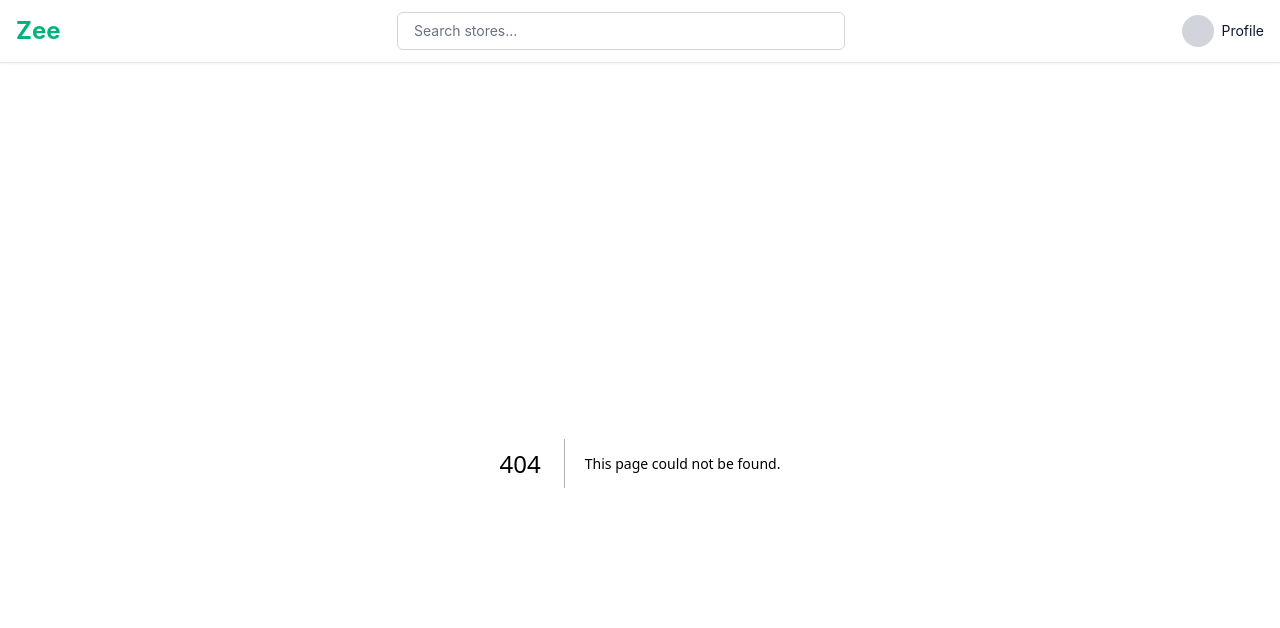
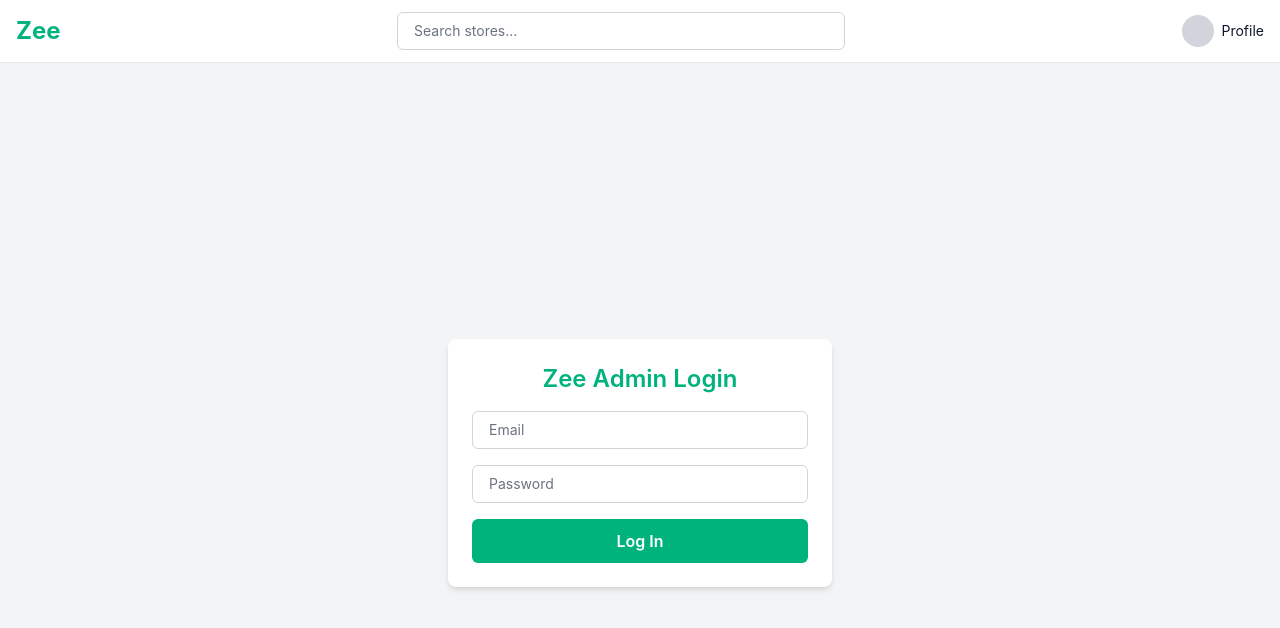
Before and after one commit to ZeeApp-sa/Zee-app, a Next.js app: page /login in a window 1280 px wide. Before the commit this address had no page. Shown: the top 628 px of the page. Built offline with nearby package versions, Linux system fonts and the light colour scheme; no server answers.

Commit message:
added auth

```diff
--- /dev/null
+++ b/src/app/dashboard/layout.tsx
@@ -0,0 +1,9 @@
+import AuthGuard from '@/lib/AuthGuard';
+
+export default function DashboardLayout({ children }: { children: React.ReactNode }) {
+  return (
+    <AuthGuard>
+      <section className="p-4 bg-gray-50 min-h-screen">{children}</section>
+    </AuthGuard>
+  );
+}
--- /dev/null
+++ b/src/app/dashboard/page.tsx
@@ -0,0 +1,34 @@
+'use client';
+
+import { useAuth } from '@/lib/AuthContext';
+
+export default function DashboardPage() {
+  const { user } = useAuth();
+
+  return (
+    <div className="min-h-screen bg-gray-50 p-6">
+      <div className="mb-8">
+        <h1 className="text-3xl font-bold text-gray-800">Welcome, {user?.email}</h1>
+        <p className="text-gray-500">Here’s your store overview 👇</p>
+      </div>
+
+      {/* Stats Grid */}
+      <div className="grid grid-cols-1 sm:grid-cols-2 lg:grid-cols-4 gap-6">
+        <StatCard title="Total Products" value="37" />
+        <StatCard title="Orders This Week" value="12" />
+        <StatCard title="Active Specials" value="4" />
+        <StatCard title="New Customers" value="9" />
+      </div>
+    </div>
+  );
+}
+
+// 💡 Simple reusable stat card component
+function StatCard({ title, value }: { title: string; value: string | number }) {
+  return (
+    <div className="bg-white rounded-xl shadow-sm p-5 border border-gray-200">
+      <h2 className="text-sm font-medium text-gray-500">{title}</h2>
+      <p className="mt-2 text-2xl font-semibold text-primary">{value}</p>
+    </div>
+  );
+}
--- a/src/app/layout.tsx
+++ b/src/app/layout.tsx
@@ -5,6 +5,7 @@ import NavBar from '@/components/NavBar';
 import BottomNav from '@/components/BottomNav';
 import { Inter } from "next/font/google";
 import { ReactNode } from "react";
+import { AuthProvider } from '@/lib/AuthContext';
 
 const geistSans = localFont({
   src: "./fonts/GeistVF.woff",
@@ -39,9 +40,12 @@ export default function RootLayout({
       <body
         className={`${geistSans.variable} ${geistMono.variable} antialiased`}
       >
-        <NavBar />
-        <main className="container">{children}</main>
-        <BottomNav />
+        <AuthProvider>
+          <NavBar />
+          <main className="container">{children}</main>
+          <BottomNav />
+        </AuthProvider>
+
       </body>
     </html>
   );
--- /dev/null
+++ b/src/app/login/page.tsx
@@ -0,0 +1,56 @@
+'use client';
+
+import { useState } from 'react';
+import { signInWithEmailAndPassword } from 'firebase/auth';
+import { auth } from '@/lib/firebaseClient';
+import { useRouter } from 'next/navigation';
+
+export default function LoginPage() {
+  const router = useRouter();
+  const [email, setEmail] = useState('');
+  const [password, setPassword] = useState('');
+  const [error, setError] = useState<string | null>(null);
+
+  const handleLogin = async (e: React.FormEvent) => {
+    e.preventDefault();
+    setError(null);
+    console.log('something')
+    try {
+      await signInWithEmailAndPassword(auth, email, password);
+      router.push('/dashboard');
+    } catch (err: any) {
+      setError(err.message);
+    }
+  };
+
+  return (
+    <div className="min-h-screen flex items-center justify-center bg-gray-100 px-4">
+      <div className="w-full max-w-sm bg-white p-6 rounded-lg shadow-md">
+        <h2 className="text-2xl font-semibold text-center text-primary mb-4">Zee Admin Login</h2>
+
+        <form onSubmit={handleLogin} className="space-y-4">
+          <input
+            type="email"
+            placeholder="Email"
+            value={email}
+            onChange={(e) => setEmail(e.target.value)}
+            className="input w-full"
+            required
+          />
+          <input
+            type="password"
+            placeholder="Password"
+            value={password}
+            onChange={(e) => setPassword(e.target.value)}
+            className="input w-full"
+            required
+          />
+          {error && <p className="text-red-600 text-sm">{error}</p>}
+          <button type="submit" className="btn-primary w-full">
+            Log In
+          </button>
+        </form>
+      </div>
+    </div>
+  );
+}
--- /dev/null
+++ b/src/lib/AuthContext.tsx
@@ -0,0 +1,46 @@
+'use client';
+
+import { createContext, useContext, useEffect, useState } from 'react';
+import { onAuthStateChanged, User } from 'firebase/auth';
+import { auth } from '@/lib/firebaseClient';
+
+interface AuthContextType {
+  user: User | null;
+  loading: boolean;
+  isAdmin: boolean;
+}
+
+const AuthContext = createContext<AuthContextType>({
+  user: null,
+  loading: true,
+  isAdmin: false,
+});
+
+export const AuthProvider = ({ children }: { children: React.ReactNode }) => {
+  const [user, setUser] = useState<User | null>(null);
+  const [loading, setLoading] = useState(true);
+
+  useEffect(() => {
+    const unsubscribe = onAuthStateChanged(auth, (firebaseUser) => {
+      setUser(firebaseUser);
+      setLoading(false);
+    });
+
+    return () => unsubscribe();
+  }, []);
+
+  const adminEmails = [
+    'alice@zeeapp.com',
+    'owner@dispensary.co.za',
+    'supervisor@somewhere.com',
+  ];
+  const isAdmin = user ? adminEmails.includes(user.email || '') : false;
+
+  return (
+    <AuthContext.Provider value={{ user, loading, isAdmin }}>
+      {children}
+    </AuthContext.Provider>
+  );
+};
+
+export const useAuth = () => useContext(AuthContext);
--- /dev/null
+++ b/src/lib/AuthGuard.tsx
@@ -0,0 +1,20 @@
+'use client';
+
+import { useAuth } from './AuthContext';
+import { useRouter } from 'next/navigation';
+import { useEffect } from 'react';
+
+export default function AuthGuard({ children }: { children: React.ReactNode }) {
+  const { user, loading } = useAuth();
+  const router = useRouter();
+
+  useEffect(() => {
+    if (!loading && !user) {
+      router.push('/login');
+    }
+  }, [user, loading, router]);
+
+  if (loading || !user) return <div>Loading...</div>;
+
+  return <>{children}</>;
+}
```
